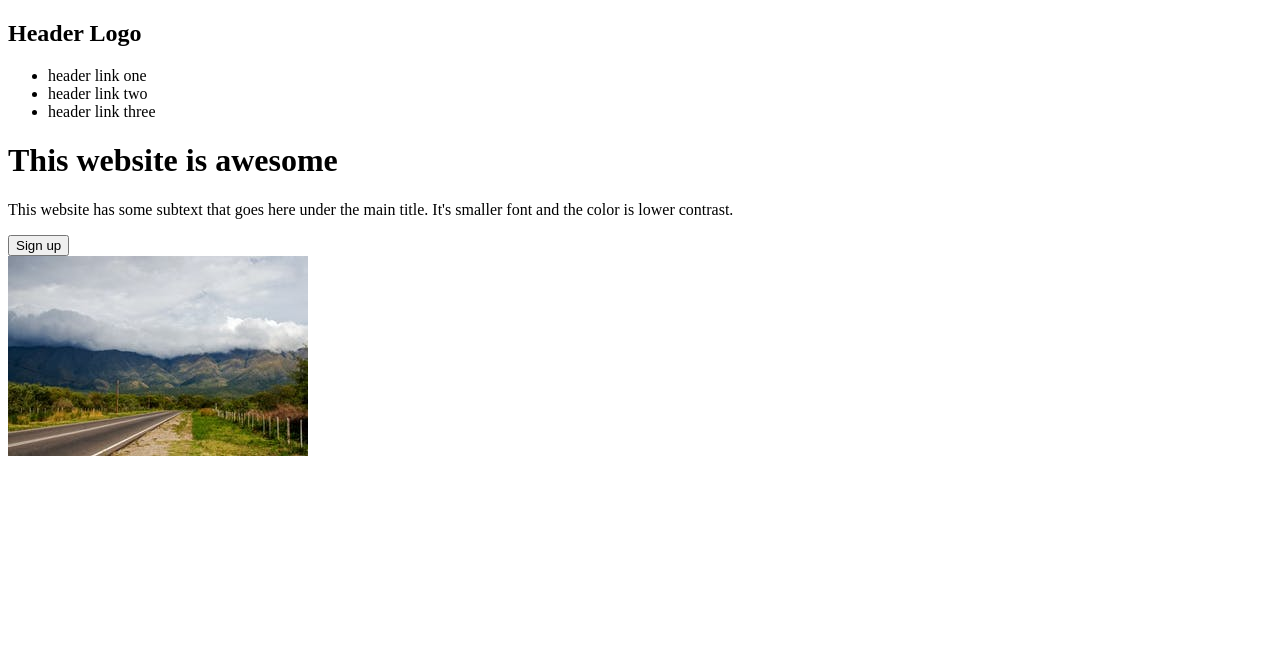
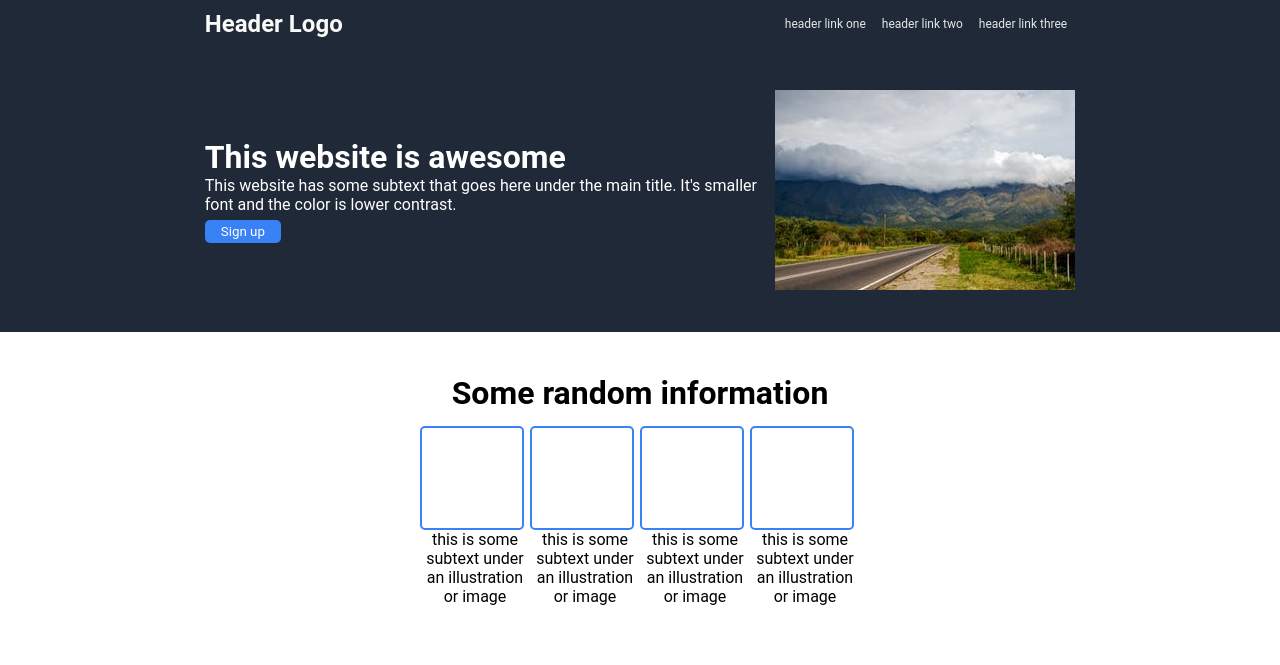
Before and after one commit to Brijsunil2/odin-website-project, a plain HTML site: page index.html in a window 1280 px wide. Drawn offline with Linux system fonts and the light colour scheme.

Commit message:
Header and section one complete

```diff
--- /dev/null
+++ b/css/main.css
@@ -0,0 +1,105 @@
+* {
+  margin: 0;
+  padding: 0;
+  font-family: Roboto, sans-serif;
+}
+
+header, .container-one, .container-two {
+  padding: 0 16%;
+}
+
+header, .container-one {
+  background-color: #1F2937;
+  color: white;
+}
+
+
+/* Header Section */
+
+header {
+  display: flex;
+  justify-content: space-between;
+}
+
+.header-logo {
+  font-size: 24px;
+  font-weight: bold;
+  color: #F9FAF8;
+  padding-top: 10px;
+  padding-bottom: 10px;
+}
+
+.header-links {
+  list-style-type: none;
+  display: flex;
+  align-items: center;
+}
+
+.header-links li {
+  font-size: 12px;
+  color: #E5E7EB;
+  padding: 12px 8px;
+}
+
+.header-links li:hover {
+  background-color: #2f3d50;
+}
+
+
+/* Container One */
+
+.container-one {
+  display: flex;
+  padding-top: 42px;
+  padding-bottom: 42px;
+  align-items: center;
+}
+
+.signup-container {
+  margin-right: 16px;
+}
+
+#image-one {
+  width: 50%;
+  height: auto;
+}
+
+.signup-btn {
+  margin-top: 6px;
+  padding: 4px 16px;
+  background-color: #3882F6;
+  color: #fff;
+  border: 0;
+  border-radius: 5px;
+}
+
+.signup-btn:hover {
+  background-color: #4389fa;
+}
+
+
+/* Container Two */
+
+.container-two {
+  text-align: center;
+  padding-top: 42px;
+  padding-bottom: 42px;
+}
+
+.info-container {
+  display: flex;
+  margin: 14px;
+  justify-content: center;
+}
+
+.info-sub-container {
+  align-items:center;
+  width: 110px;
+}
+
+.info-media {
+  width: 100px;
+  height: 100px;
+  border: 2px solid #3882F6;
+  border-radius: 5px;
+}
--- a/index.html
+++ b/index.html
@@ -4,14 +4,14 @@
   <meta charset="UTF-8">
   <meta http-equiv="X-UA-Compatible" content="IE=edge">
   <meta name="viewport" content="width=device-width, initial-scale=1.0">
-  <style ref="main.scss"></style>
+  <link rel="stylesheet" type="text/css" href="./css/main.css">
   <title>Odin Website Project</title>
 </head>
 
 <body>
   <header>
-    <h2>Header Logo</h2>
-    <ul>
+    <h2 class="header-logo">Header Logo</h2>
+    <ul class="header-links">
       <li>header link one</li>
       <li>header link two</li>
       <li>header link three</li>
@@ -27,12 +27,45 @@
           the main title. It's smaller font and the color is
           lower contrast.
         </p>
-        <button>Sign up</button>
+        <button class="signup-btn">Sign up</button>
       </div>
 
-      <span><img src="./images/placeholder.jpg" alt="placeholder"></span>
+    <img id="image-one" src="./images/placeholder.jpg" alt="placeholder">
     </div>
   </div>
 
+  <div class="container-two">
+    <h1>Some random information</h1>
+
+    <div class="info-container">
+      <div class="info-sub-container">
+        <div class="info-media"></div>
+        <p class="info-subtext">
+          this is some subtext under an illustration or image
+        </p>
+      </div>
+
+      <div class="info-sub-container">
+        <div class="info-media"></div>
+        <p class="info-subtext">
+          this is some subtext under an illustration or image
+        </p>
+      </div>
+
+      <div class="info-sub-container">
+        <div class="info-media"></div>
+        <p class="info-subtext">
+          this is some subtext under an illustration or image
+        </p>
+      </div>
+
+      <div class="info-sub-container">
+        <div class="info-media"></div>
+        <p class="info-subtext">
+          this is some subtext under an illustration or image
+        </p>
+      </div>
+    </div>
+  </div>
 </body>
 </html>
```
Also changed, not shown: css/main.scss (deleted).
